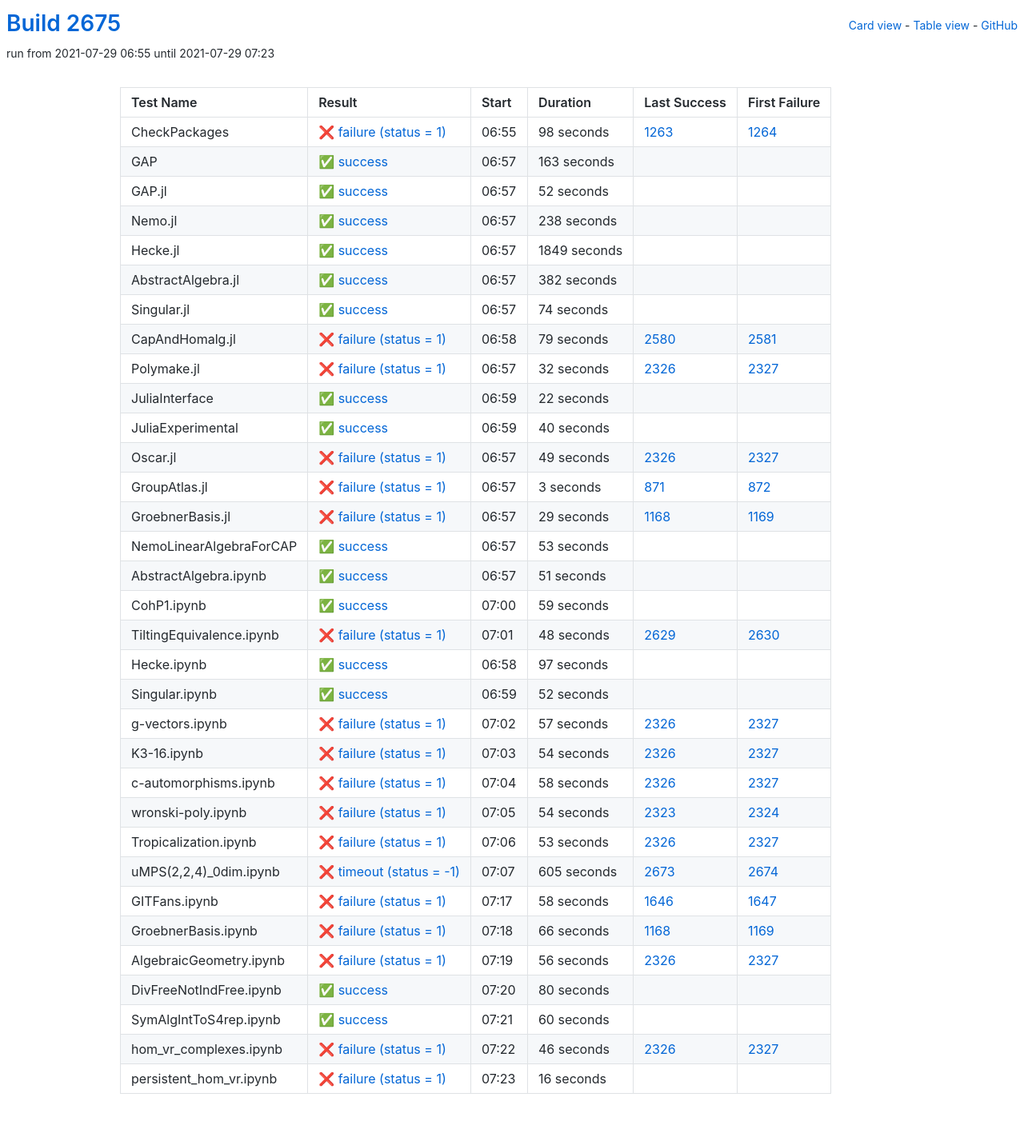
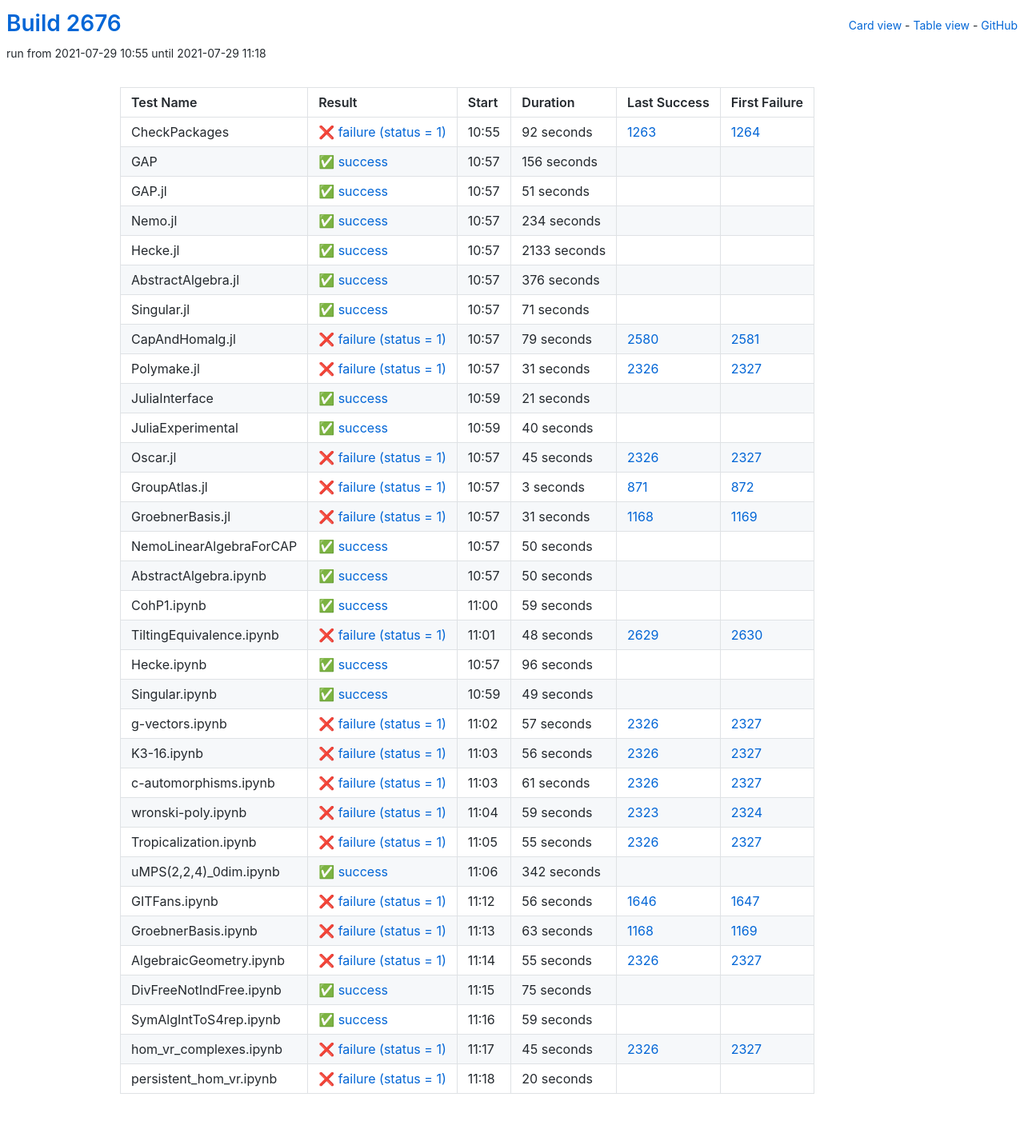
Before and after one commit to oscar-system/oscar-ci-status-stable, a Jekyll site: the page built from table.html, in a window 1280 px wide. Shown: the whole page at 80% size. Built offline with Jekyll 4.4.1, drawn with Linux system fonts in a browser that asks for light colours.

Commit message:
Build #2676

```diff
--- a/_data/ci.yml
+++ b/_data/ci.yml
@@ -1,6 +1,6 @@
 ---
-build: 2675
-build_url: https://oscarci.mathematik.uni-kl.de/job/oscar-stable/2675/
+build: 2676
+build_url: https://oscarci.mathematik.uni-kl.de/job/oscar-stable/2676/
 job: oscar-stable
 organization: oscar-system
 repo: oscar-ci-status-stable
@@ -8,92 +8,92 @@ repourl: https://github.com/oscar-system/oscar-ci-status-stable
 tests:
 - name: CheckPackages
   id: checkpackages
-  log: https://oscarci.mathematik.uni-kl.de/job/oscar-stable/2675/artifact/logs/build-2675/CheckPackages.log
-  start: 2021-07-29 06:55
+  log: https://oscarci.mathematik.uni-kl.de/job/oscar-stable/2676/artifact/logs/build-2676/CheckPackages.log
+  start: 2021-07-29 10:55
   success: false
   exitcode: 1
   status: failure
-  duration: 98
+  duration: 92
   last_success: 1263
   last_success_url: https://oscarci.mathematik.uni-kl.de/job/oscar-stable/1263/
   first_failure: 1264
   first_failure_url: https://oscarci.mathematik.uni-kl.de/job/oscar-stable/1264/
 - name: GAP
   id: gap
-  log: https://oscarci.mathematik.uni-kl.de/job/oscar-stable/2675/artifact/logs/build-2675/GAP.log
-  start: 2021-07-29 06:57
+  log: https://oscarci.mathematik.uni-kl.de/job/oscar-stable/2676/artifact/logs/build-2676/GAP.log
+  start: 2021-07-29 10:57
   success: true
   exitcode: 0
   status: success
-  duration: 163
+  duration: 156
   last_success: false
   last_success_url:
   first_failure: false
   first_failure_url:
 - name: GAP.jl
   id: gap-jl
-  log: https://oscarci.mathematik.uni-kl.de/job/oscar-stable/2675/artifact/logs/build-2675/GAP.jl.log
-  start: 2021-07-29 06:57
+  log: https://oscarci.mathematik.uni-kl.de/job/oscar-stable/2676/artifact/logs/build-2676/GAP.jl.log
+  start: 2021-07-29 10:57
   success: true
   exitcode: 0
   status: success
-  duration: 52
+  duration: 51
   last_success: false
   last_success_url:
   first_failure: false
   first_failure_url:
 - name: Nemo.jl
   id: nemo-jl
-  log: https://oscarci.mathematik.uni-kl.de/job/oscar-stable/2675/artifact/logs/build-2675/Nemo.jl.log
-  start: 2021-07-29 06:57
+  log: https://oscarci.mathematik.uni-kl.de/job/oscar-stable/2676/artifact/logs/build-2676/Nemo.jl.log
+  start: 2021-07-29 10:57
   success: true
   exitcode: 0
   status: success
-  duration: 238
+  duration: 234
   last_success: false
   last_success_url:
   first_failure: false
   first_failure_url:
 - name: Hecke.jl
   id: hecke-jl
-  log: https://oscarci.mathematik.uni-kl.de/job/oscar-stable/2675/artifact/logs/build-2675/Hecke.jl.log
-  start: 2021-07-29 06:57
+  log: https://oscarci.mathematik.uni-kl.de/job/oscar-stable/2676/artifact/logs/build-2676/Hecke.jl.log
+  start: 2021-07-29 10:57
   success: true
   exitcode: 0
   status: success
-  duration: 1849
+  duration: 2133
   last_success: false
   last_success_url:
   first_failure: false
   first_failure_url:
 - name: AbstractAlgebra.jl
   id: abstractalgebra-jl
-  log: https://oscarci.mathematik.uni-kl.de/job/oscar-stable/2675/artifact/logs/build-2675/AbstractAlgebra.jl.log
-  start: 2021-07-29 06:57
+  log: https://oscarci.mathematik.uni-kl.de/job/oscar-stable/2676/artifact/logs/build-2676/AbstractAlgebra.jl.log
+  start: 2021-07-29 10:57
   success: true
   exitcode: 0
   status: success
-  duration: 382
+  duration: 376
   last_success: false
   last_success_url:
   first_failure: false
   first_failure_url:
 - name: Singular.jl
   id: singular-jl
-  log: https://oscarci.mathematik.uni-kl.de/job/oscar-stable/2675/artifact/logs/build-2675/Singular.jl.log
-  start: 2021-07-29 06:57
+  log: https://oscarci.mathematik.uni-kl.de/job/oscar-stable/2676/artifact/logs/build-2676/Singular.jl.log
+  start: 2021-07-29 10:57
   success: true
   exitcode: 0
   status: success
-  duration: 74
+  duration: 71
   last_success: false
   last_success_url:
   first_failure: false
   first_failure_url:
 - name: CapAndHomalg.jl
   id: capandhomalg-jl
-  log: https://oscarci.mathematik.uni-kl.de/job/oscar-stable/2675/artifact/logs/build-2675/CapAndHomalg.jl.log
-  start: 2021-07-29 06:58
+  log: https://oscarci.mathematik.uni-kl.de/job/oscar-stable/2676/artifact/logs/build-2676/CapAndHomalg.jl.log
+  start: 2021-07-29 10:57
   success: false
   exitcode: 1
   status: failure
@@ -104,32 +104,32 @@ tests:
   first_failure_url: https://oscarci.mathematik.uni-kl.de/job/oscar-stable/2581/
 - name: Polymake.jl
   id: polymake-jl
-  log: https://oscarci.mathematik.uni-kl.de/job/oscar-stable/2675/artifact/logs/build-2675/Polymake.jl.log
-  start: 2021-07-29 06:57
+  log: https://oscarci.mathematik.uni-kl.de/job/oscar-stable/2676/artifact/logs/build-2676/Polymake.jl.log
+  start: 2021-07-29 10:57
   success: false
   exitcode: 1
   status: failure
-  duration: 32
+  duration: 31
   last_success: 2326
   last_success_url: https://oscarci.mathematik.uni-kl.de/job/oscar-stable/2326/
   first_failure: 2327
   first_failure_url: https://oscarci.mathematik.uni-kl.de/job/oscar-stable/2327/
 - name: JuliaInterface
   id: juliainterface
-  log: https://oscarci.mathematik.uni-kl.de/job/oscar-stable/2675/artifact/logs/build-2675/JuliaInterface.log
-  start: 2021-07-29 06:59
+  log: https://oscarci.mathematik.uni-kl.de/job/oscar-stable/2676/artifact/logs/build-2676/JuliaInterface.log
+  start: 2021-07-29 10:59
   success: true
   exitcode: 0
   status: success
-  duration: 22
+  duration: 21
   last_success: false
   last_success_url:
   first_failure: false
   first_failure_url:
 - name: JuliaExperimental
   id: juliaexperimental
-  log: https://oscarci.mathematik.uni-kl.de/job/oscar-stable/2675/artifact/logs/build-2675/JuliaExperimental.log
-  start: 2021-07-29 06:59
+  log: https://oscarci.mathematik.uni-kl.de/job/oscar-stable/2676/artifact/logs/build-2676/JuliaExperimental.log
+  start: 2021-07-29 10:59
   success: true
   exitcode: 0
   status: success
@@ -140,20 +140,20 @@ tests:
   first_failure_url:
 - name: Oscar.jl
   id: oscar-jl
-  log: https://oscarci.mathematik.uni-kl.de/job/oscar-stable/2675/artifact/logs/build-2675/Oscar.jl.log
-  start: 2021-07-29 06:57
+  log: https://oscarci.mathematik.uni-kl.de/job/oscar-stable/2676/artifact/logs/build-2676/Oscar.jl.log
+  start: 2021-07-29 10:57
   success: false
   exitcode: 1
   status: failure
-  duration: 49
+  duration: 45
   last_success: 2326
   last_success_url: https://oscarci.mathematik.uni-kl.de/job/oscar-stable/2326/
   first_failure: 2327
   first_failure_url: https://oscarci.mathematik.uni-kl.de/job/oscar-stable/2327/
 - name: GroupAtlas.jl
   id: groupatlas-jl
-  log: https://oscarci.mathematik.uni-kl.de/job/oscar-stable/2675/artifact/logs/build-2675/GroupAtlas.jl.log
-  start: 2021-07-29 06:57
+  log: https://oscarci.mathematik.uni-kl.de/job/oscar-stable/2676/artifact/logs/build-2676/GroupAtlas.jl.log
+  start: 2021-07-29 10:57
   success: false
   exitcode: 1
   status: failure
@@ -164,44 +164,44 @@ tests:
   first_failure_url: https://oscarci.mathematik.uni-kl.de/job/oscar-stable/872/
 - name: GroebnerBasis.jl
   id: groebnerbasis-jl
-  log: https://oscarci.mathematik.uni-kl.de/job/oscar-stable/2675/artifact/logs/build-2675/GroebnerBasis.jl.log
-  start: 2021-07-29 06:57
+  log: https://oscarci.mathematik.uni-kl.de/job/oscar-stable/2676/artifact/logs/build-2676/GroebnerBasis.jl.log
+  start: 2021-07-29 10:57
   success: false
   exitcode: 1
   status: failure
-  duration: 29
+  duration: 31
   last_success: 1168
   last_success_url: https://oscarci.mathematik.uni-kl.de/job/oscar-stable/1168/
   first_failure: 1169
   first_failure_url: https://oscarci.mathematik.uni-kl.de/job/oscar-stable/1169/
 - name: NemoLinearAlgebraForCAP
   id: nemolinearalgebraforcap
-  log: https://oscarci.mathematik.uni-kl.de/job/oscar-stable/2675/artifact/logs/build-2675/NemoLinearAlgebraForCAP.log
-  start: 2021-07-29 06:57
+  log: https://oscarci.mathematik.uni-kl.de/job/oscar-stable/2676/artifact/logs/build-2676/NemoLinearAlgebraForCAP.log
+  start: 2021-07-29 10:57
   success: true
   exitcode: 0
   status: success
-  duration: 53
+  duration: 50
   last_success: false
   last_success_url:
   first_failure: false
   first_failure_url:
 - name: AbstractAlgebra.ipynb
   id: abstractalgebra-ipynb
-  log: https://oscarci.mathematik.uni-kl.de/job/oscar-stable/2675/artifact/logs/build-2675/AbstractAlgebra.ipynb.log
-  start: 2021-07-29 06:57
+  log: https://oscarci.mathematik.uni-kl.de/job/oscar-stable/2676/artifact/logs/build-2676/AbstractAlgebra.ipynb.log
+  start: 2021-07-29 10:57
   success: true
   exitcode: 0
   status: success
-  duration: 51
+  duration: 50
   last_success: false
   last_success_url:
   first_failure: false
   first_failure_url:
 - name: CohP1.ipynb
   id: cohp1-ipynb
-  log: https://oscarci.mathematik.uni-kl.de/job/oscar-stable/2675/artifact/logs/build-2675/CohP1.ipynb.log
-  start: 2021-07-29 07:00
+  log: https://oscarci.mathematik.uni-kl.de/job/oscar-stable/2676/artifact/logs/build-2676/CohP1.ipynb.log
+  start: 2021-07-29 11:00
   success: true
   exitcode: 0
   status: success
@@ -212,8 +212,8 @@ tests:
   first_failure_url:
 - name: TiltingEquivalence.ipynb
   id: tiltingequivalence-ipynb
-  log: https://oscarci.mathematik.uni-kl.de/job/oscar-stable/2675/artifact/logs/build-2675/TiltingEquivalence.ipynb.log
-  start: 2021-07-29 07:01
+  log: https://oscarci.mathematik.uni-kl.de/job/oscar-stable/2676/artifact/logs/build-2676/TiltingEquivalence.ipynb.log
+  start: 2021-07-29 11:01
   success: false
   exitcode: 1
   status: failure
@@ -224,32 +224,32 @@ tests:
   first_failure_url: https://oscarci.mathematik.uni-kl.de/job/oscar-stable/2630/
 - name: Hecke.ipynb
   id: hecke-ipynb
-  log: https://oscarci.mathematik.uni-kl.de/job/oscar-stable/2675/artifact/logs/build-2675/Hecke.ipynb.log
-  start: 2021-07-29 06:58
+  log: https://oscarci.mathematik.uni-kl.de/job/oscar-stable/2676/artifact/logs/build-2676/Hecke.ipynb.log
+  start: 2021-07-29 10:57
   success: true
   exitcode: 0
   status: success
-  duration: 97
+  duration: 96
   last_success: false
   last_success_url:
   first_failure: false
   first_failure_url:
 - name: Singular.ipynb
   id: singular-ipynb
-  log: https://oscarci.mathematik.uni-kl.de/job/oscar-stable/2675/artifact/logs/build-2675/Singular.ipynb.log
-  start: 2021-07-29 06:59
+  log: https://oscarci.mathematik.uni-kl.de/job/oscar-stable/2676/artifact/logs/build-2676/Singular.ipynb.log
+  start: 2021-07-29 10:59
   success: true
   exitcode: 0
   status: success
-  duration: 52
+  duration: 49
   last_success: false
   last_success_url:
   first_failure: false
   first_failure_url:
 - name: g-vectors.ipynb
   id: g-vectors-ipynb
-  log: https://oscarci.mathematik.uni-kl.de/job/oscar-stable/2675/artifact/logs/build-2675/g-vectors.ipynb.log
-  start: 2021-07-29 07:02
+  log: https://oscarci.mathematik.uni-kl.de/job/oscar-stable/2676/artifact/logs/build-2676/g-vectors.ipynb.log
+  start: 2021-07-29 11:02
   success: false
   exitcode: 1
   status: failure
@@ -260,92 +260,8 @@ tests:
   first_failure_url: https://oscarci.mathematik.uni-kl.de/job/oscar-stable/2327/
 - name: K3-16.ipynb
   id: k3-16-ipynb
-  log: https://oscarci.mathematik.uni-kl.de/job/oscar-stable/2675/artifact/logs/build-2675/K3-16.ipynb.log
-  start: 2021-07-29 07:03
-  success: false
-  exitcode: 1
-  status: failure
-  duration: 54
-  last_success: 2326
-  last_success_url: https://oscarci.mathematik.uni-kl.de/job/oscar-stable/2326/
-  first_failure: 2327
-  first_failure_url: https://oscarci.mathematik.uni-kl.de/job/oscar-stable/2327/
-- name: c-automorphisms.ipynb
-  id: c-automorphisms-ipynb
-  log: https://oscarci.mathematik.uni-kl.de/job/oscar-stable/2675/artifact/logs/build-2675/c-automorphisms.ipynb.log
-  start: 2021-07-29 07:04
-  success: false
-  exitcode: 1
-  status: failure
-  duration: 58
-  last_success: 2326
-  last_success_url: https://oscarci.mathematik.uni-kl.de/job/oscar-stable/2326/
-  first_failure: 2327
-  first_failure_url: https://oscarci.mathematik.uni-kl.de/job/oscar-stable/2327/
-- name: wronski-poly.ipynb
-  id: wronski-poly-ipynb
-  log: https://oscarci.mathematik.uni-kl.de/job/oscar-stable/2675/artifact/logs/build-2675/wronski-poly.ipynb.log
-  start: 2021-07-29 07:05
-  success: false
-  exitcode: 1
-  status: failure
-  duration: 54
-  last_success: 2323
-  last_success_url: https://oscarci.mathematik.uni-kl.de/job/oscar-stable/2323/
-  first_failure: 2324
-  first_failure_url: https://oscarci.mathematik.uni-kl.de/job/oscar-stable/2324/
-- name: Tropicalization.ipynb
-  id: tropicalization-ipynb
-  log: https://oscarci.mathematik.uni-kl.de/job/oscar-stable/2675/artifact/logs/build-2675/Tropicalization.ipynb.log
-  start: 2021-07-29 07:06
-  success: false
-  exitcode: 1
-  status: failure
-  duration: 53
-  last_success: 2326
-  last_success_url: https://oscarci.mathematik.uni-kl.de/job/oscar-stable/2326/
-  first_failure: 2327
-  first_failure_url: https://oscarci.mathematik.uni-kl.de/job/oscar-stable/2327/
-- name: uMPS(2,2,4)_0dim.ipynb
-  id: umps-2-2-4-0dim-ipynb
-  log: https://oscarci.mathematik.uni-kl.de/job/oscar-stable/2675/artifact/logs/build-2675/uMPS-2-2-4-_0dim.ipynb.log
-  start: 2021-07-29 07:07
-  success: false
-  exitcode: -1
-  status: timeout
-  duration: 605
-  last_success: 2673
-  last_success_url: https://oscarci.mathematik.uni-kl.de/job/oscar-stable/2673/
-  first_failure: 2674
-  first_failure_url: https://oscarci.mathematik.uni-kl.de/job/oscar-stable/2674/
-- name: GITFans.ipynb
-  id: gitfans-ipynb
-  log: https://oscarci.mathematik.uni-kl.de/job/oscar-stable/2675/artifact/logs/build-2675/GITFans.ipynb.log
-  start: 2021-07-29 07:17
-  success: false
-  exitcode: 1
-  status: failure
-  duration: 58
-  last_success: 1646
-  last_success_url: https://oscarci.mathematik.uni-kl.de/job/oscar-stable/1646/
-  first_failure: 1647
-  first_failure_url: https://oscarci.mathematik.uni-kl.de/job/oscar-stable/1647/
-- name: GroebnerBasis.ipynb
-  id: groebnerbasis-ipynb
-  log: https://oscarci.mathematik.uni-kl.de/job/oscar-stable/2675/artifact/logs/build-2675/GroebnerBasis.ipynb.log
-  start: 2021-07-29 07:18
-  success: false
-  exitcode: 1
-  status: failure
-  duration: 66
-  last_success: 1168
-  last_success_url: https://oscarci.mathematik.uni-kl.de/job/oscar-stable/1168/
-  first_failure: 1169
-  first_failure_url: https://oscarci.mathematik.uni-kl.de/job/oscar-stable/1169/
-- name: AlgebraicGeometry.ipynb
-  id: algebraicgeometry-ipynb
-  log: https://oscarci.mathematik.uni-kl.de/job/oscar-stable/2675/artifact/logs/build-2675/AlgebraicGeometry.ipynb.log
-  start: 2021-07-29 07:19
+  log: https://oscarci.mathematik.uni-kl.de/job/oscar-stable/2676/artifact/logs/build-2676/K3-16.ipynb.log
+  start: 2021-07-29 11:03
   success: false
   exitcode: 1
   status: failure
@@ -354,50 +270,134 @@ tests:
   last_success_url: https://oscarci.mathematik.uni-kl.de/job/oscar-stable/2326/
   first_failure: 2327
   first_failure_url: https://oscarci.mathematik.uni-kl.de/job/oscar-stable/2327/
-- name: DivFreeNotIndFree.ipynb
-  id: divfreenotindfree-ipynb
-  log: https://oscarci.mathematik.uni-kl.de/job/oscar-stable/2675/artifact/logs/build-2675/DivFreeNotIndFree.ipynb.log
-  start: 2021-07-29 07:20
+- name: c-automorphisms.ipynb
+  id: c-automorphisms-ipynb
+  log: https://oscarci.mathematik.uni-kl.de/job/oscar-stable/2676/artifact/logs/build-2676/c-automorphisms.ipynb.log
+  start: 2021-07-29 11:03
+  success: false
+  exitcode: 1
+  status: failure
+  duration: 61
+  last_success: 2326
+  last_success_url: https://oscarci.mathematik.uni-kl.de/job/oscar-stable/2326/
+  first_failure: 2327
+  first_failure_url: https://oscarci.mathematik.uni-kl.de/job/oscar-stable/2327/
+- name: wronski-poly.ipynb
+  id: wronski-poly-ipynb
+  log: https://oscarci.mathematik.uni-kl.de/job/oscar-stable/2676/artifact/logs/build-2676/wronski-poly.ipynb.log
+  start: 2021-07-29 11:04
+  success: false
+  exitcode: 1
+  status: failure
+  duration: 59
+  last_success: 2323
+  last_success_url: https://oscarci.mathematik.uni-kl.de/job/oscar-stable/2323/
+  first_failure: 2324
+  first_failure_url: https://oscarci.mathematik.uni-kl.de/job/oscar-stable/2324/
+- name: Tropicalization.ipynb
+  id: tropicalization-ipynb
+  log: https://oscarci.mathematik.uni-kl.de/job/oscar-stable/2676/artifact/logs/build-2676/Tropicalization.ipynb.log
+  start: 2021-07-29 11:05
+  success: false
+  exitcode: 1
+  status: failure
+  duration: 55
+  last_success: 2326
+  last_success_url: https://oscarci.mathematik.uni-kl.de/job/oscar-stable/2326/
+  first_failure: 2327
+  first_failure_url: https://oscarci.mathematik.uni-kl.de/job/oscar-stable/2327/
+- name: uMPS(2,2,4)_0dim.ipynb
+  id: umps-2-2-4-0dim-ipynb
+  log: https://oscarci.mathematik.uni-kl.de/job/oscar-stable/2676/artifact/logs/build-2676/uMPS-2-2-4-_0dim.ipynb.log
+  start: 2021-07-29 11:06
   success: true
   exitcode: 0
   status: success
-  duration: 80
+  duration: 342
+  last_success: false
+  last_success_url:
+  first_failure: false
+  first_failure_url:
+- name: GITFans.ipynb
+  id: gitfans-ipynb
+  log: https://oscarci.mathematik.uni-kl.de/job/oscar-stable/2676/artifact/logs/build-2676/GITFans.ipynb.log
+  start: 2021-07-29 11:12
+  success: false
+  exitcode: 1
+  status: failure
+  duration: 56
+  last_success: 1646
+  last_success_url: https://oscarci.mathematik.uni-kl.de/job/oscar-stable/1646/
+  first_failure: 1647
+  first_failure_url: https://oscarci.mathematik.uni-kl.de/job/oscar-stable/1647/
+- name: GroebnerBasis.ipynb
+  id: groebnerbasis-ipynb
+  log: https://oscarci.mathematik.uni-kl.de/job/oscar-stable/2676/artifact/logs/build-2676/GroebnerBasis.ipynb.log
+  start: 2021-07-29 11:13
+  success: false
+  exitcode: 1
+  status: failure
+  duration: 63
+  last_success: 1168
+  last_success_url: https://oscarci.mathematik.uni-kl.de/job/oscar-stable/1168/
+  first_failure: 1169
+  first_failure_url: https://oscarci.mathematik.uni-kl.de/job/oscar-stable/1169/
+- name: AlgebraicGeometry.ipynb
+  id: algebraicgeometry-ipynb
+  log: https://oscarci.mathematik.uni-kl.de/job/oscar-stable/2676/artifact/logs/build-2676/AlgebraicGeometry.ipynb.log
+  start: 2021-07-29 11:14
+  success: false
+  exitcode: 1
+  status: failure
+  duration: 55
+  last_success: 2326
+  last_success_url: https://oscarci.mathematik.uni-kl.de/job/oscar-stable/2326/
+  first_failure: 2327
+  first_failure_url: https://oscarci.mathematik.uni-kl.de/job/oscar-stable/2327/
+- name: DivFreeNotIndFree.ipynb
+  id: divfreenotindfree-ipynb
+  log: https://oscarci.mathematik.uni-kl.de/job/oscar-stable/2676/artifact/logs/build-2676/DivFreeNotIndFree.ipynb.log
+  start: 2021-07-29 11:15
+  success: true
+  exitcode: 0
+  status: success
+  duration: 75
   last_success: false
   last_success_url:
   first_failure: false
   first_failure_url:
 - name: SymAlgIntToS4rep.ipynb
   id: symalginttos4rep-ipynb
-  log: https://oscarci.mathematik.uni-kl.de/job/oscar-stable/2675/artifact/logs/build-2675/SymAlgIntToS4rep.ipynb.log
-  start: 2021-07-29 07:21
+  log: https://oscarci.mathematik.uni-kl.de/job/oscar-stable/2676/artifact/logs/build-2676/SymAlgIntToS4rep.ipynb.log
+  start: 2021-07-29 11:16
   success: true
   exitcode: 0
   status: success
-  duration: 60
+  duration: 59
   last_success: false
   last_success_url:
   first_failure: false
   first_failure_url:
 - name: hom_vr_complexes.ipynb
   id: hom-vr-complexes-ipynb
-  log: https://oscarci.mathematik.uni-kl.de/job/oscar-stable/2675/artifact/logs/build-2675/hom_vr_complexes.ipynb.log
-  start: 2021-07-29 07:22
+  log: https://oscarci.mathematik.uni-kl.de/job/oscar-stable/2676/artifact/logs/build-2676/hom_vr_complexes.ipynb.log
+  start: 2021-07-29 11:17
   success: false
   exitcode: 1
   status: failure
-  duration: 46
+  duration: 45
   last_success: 2326
   last_success_url: https://oscarci.mathematik.uni-kl.de/job/oscar-stable/2326/
   first_failure: 2327
   first_failure_url: https://oscarci.mathematik.uni-kl.de/job/oscar-stable/2327/
 - name: persistent_hom_vr.ipynb
   id: persistent-hom-vr-ipynb
-  log: https://oscarci.mathematik.uni-kl.de/job/oscar-stable/2675/artifact/logs/build-2675/persistent_hom_vr.ipynb.log
-  start: 2021-07-29 07:23
+  log: https://oscarci.mathematik.uni-kl.de/job/oscar-stable/2676/artifact/logs/build-2676/persistent_hom_vr.ipynb.log
+  start: 2021-07-29 11:18
   success: false
   exitcode: 1
   status: failure
-  duration: 16
+  duration: 20
   last_success: false
   last_success_url:
   first_failure: false
```
Also changed, not shown: README.md.
